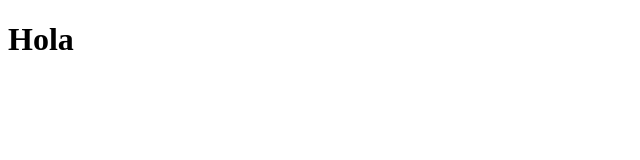
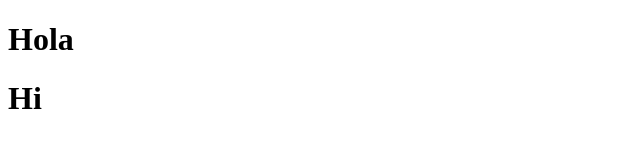
Before and after one commit to jhonatanSantiago13/practica-api, a plain HTML site: page index.html in a window 1280 px wide. Shown: the full height of the page, 0-640 px from the left. Drawn offline with Linux system fonts and the light colour scheme.

Commit message:
segundo commit de ivon

```diff
--- a/index.html
+++ b/index.html
@@ -8,5 +8,7 @@
 </head>
 <body>
     <h1>Hola</h1>
+    <h1>Hi</h1>
+
 </body>
 </html>
```
